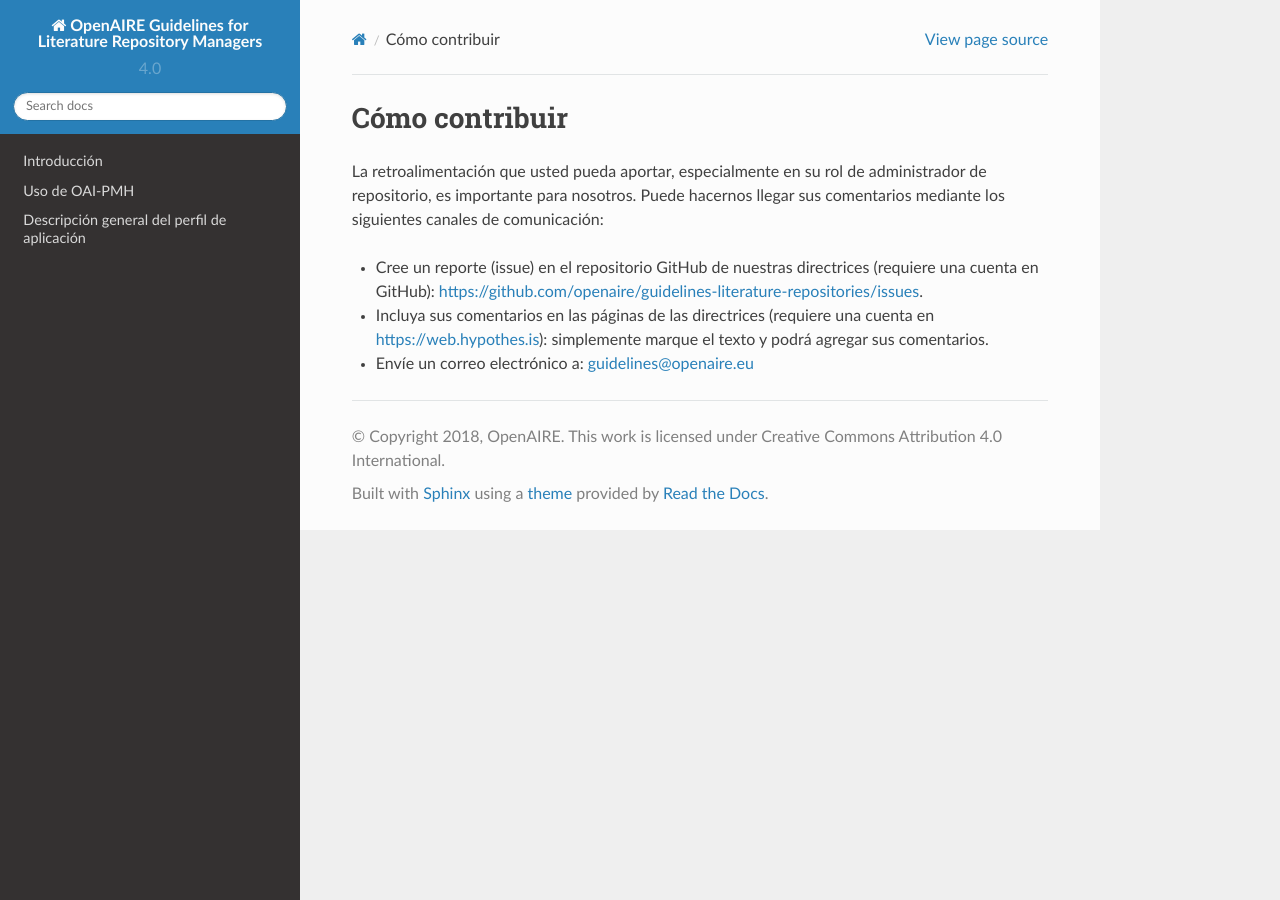
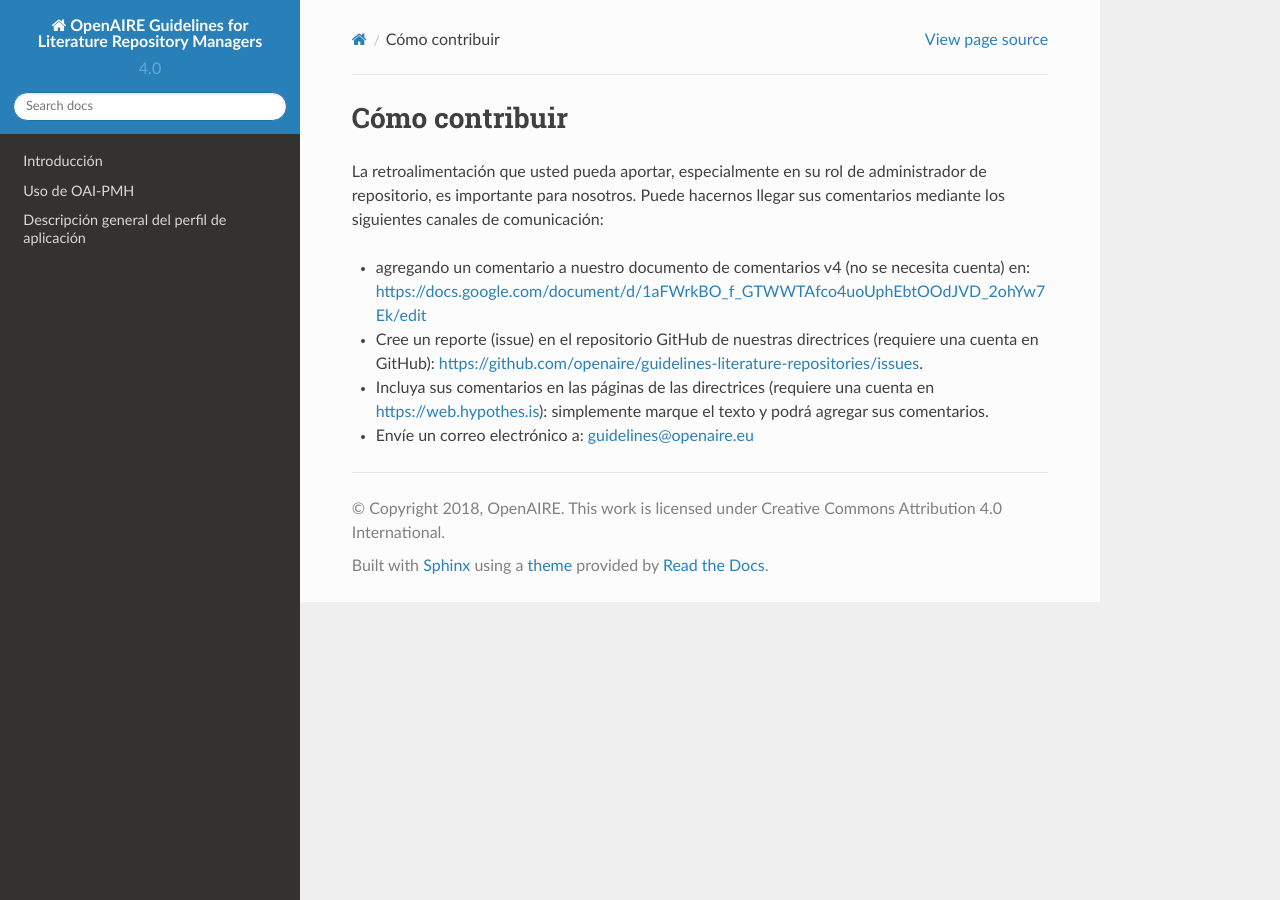
Before and after one commit to memoemg/openAIRE4, a Sphinx documentation site: the page built from docs/contribute.rst, in a window 1280 px wide. Built offline with Sphinx 7.4.7 and the Read the Docs theme 2.0.0, drawn with Linux system fonts in a browser that asks for light colours; a script that is not in the unit is left out.

Commit message:
adding feedback document link

```diff
--- a/docs/contribute.rst
+++ b/docs/contribute.rst
@@ -5,6 +5,7 @@ La retroalimentación que usted pueda aportar, especialmente en su rol de
 administrador de repositorio, es importante para nosotros. Puede hacernos llegar sus
 comentarios mediante los siguientes canales de comunicación:
 
+* agregando un comentario a nuestro documento de comentarios v4 (no se necesita cuenta) en: https://docs.google.com/document/d/1aFWrkBO_f_GTWWTAfco4uoUphEbtOOdJVD_2ohYw7Ek/edit
 * Cree un reporte (issue) en el repositorio GitHub de nuestras directrices (requiere una cuenta en GitHub): https://github.com/openaire/guidelines-literature-repositories/issues.
 * Incluya sus comentarios en las páginas de las directrices (requiere una cuenta en https://web.hypothes.is): simplemente marque el texto y podrá agregar sus comentarios.
 * Envíe un correo electrónico a: guidelines@openaire.eu
```
